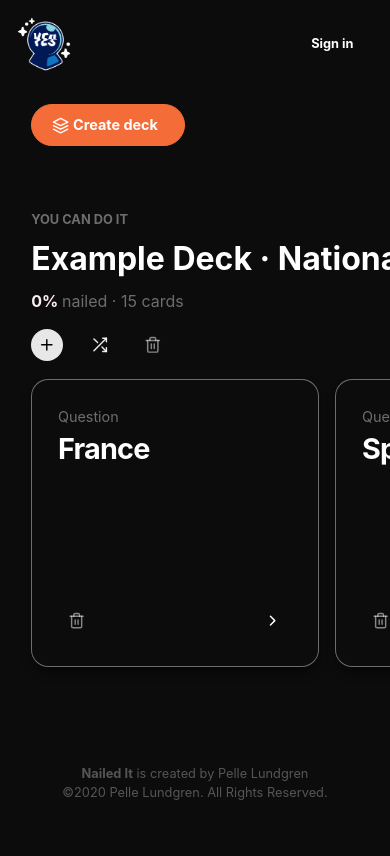
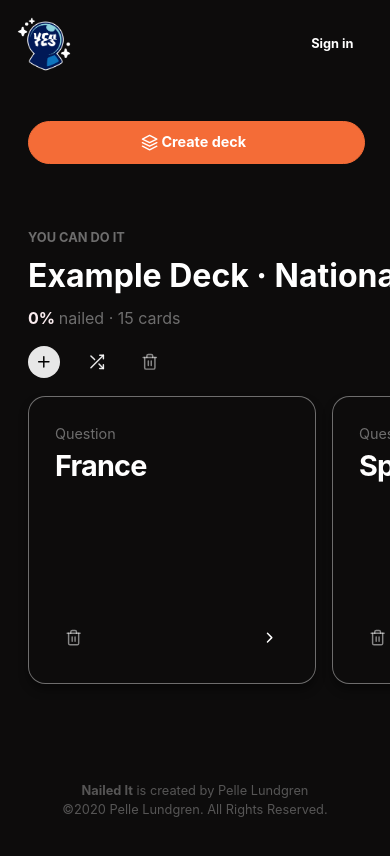
Before and after one commit to evilpaper/nailed-it, a React (Create React App) app: page / in a window 390 px wide. Shown: the top 856 px of the page. Built offline with nearby package versions, Linux system fonts and the light colour scheme.

Commit message:
Make sure Create Deck button span whole screen width on mobile devices

```diff
--- a/src/components/app.css
+++ b/src/components/app.css
@@ -111,6 +111,10 @@ h2 {
   }
   .main {
     margin: 0;
-    padding-left: 1.2em;
+    padding-left: 1em;
+  }
+  .add-deck {
+    margin-top: 1.2em;
+    width: 90%;
   }
 }
```
